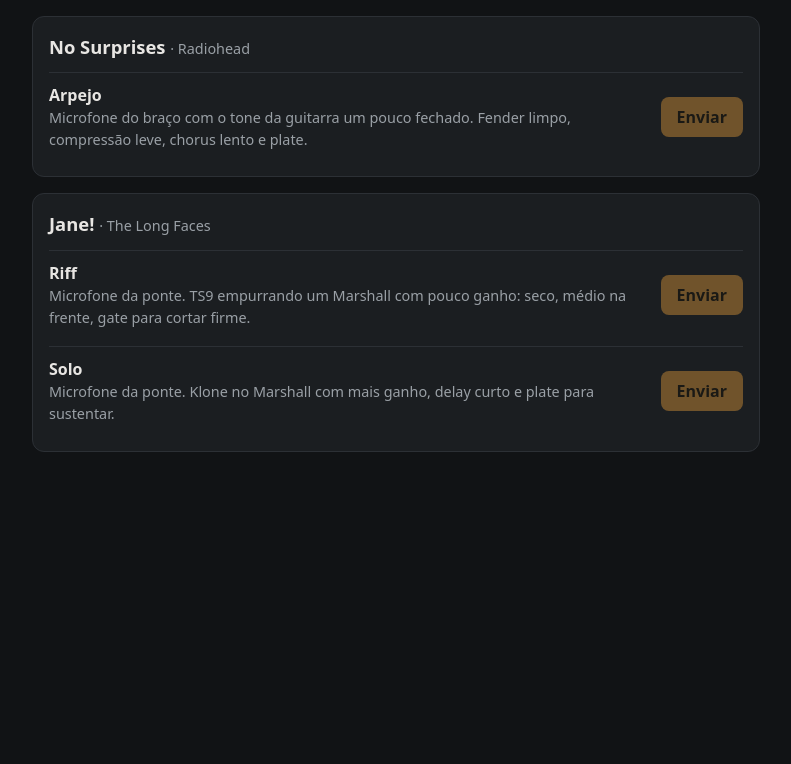
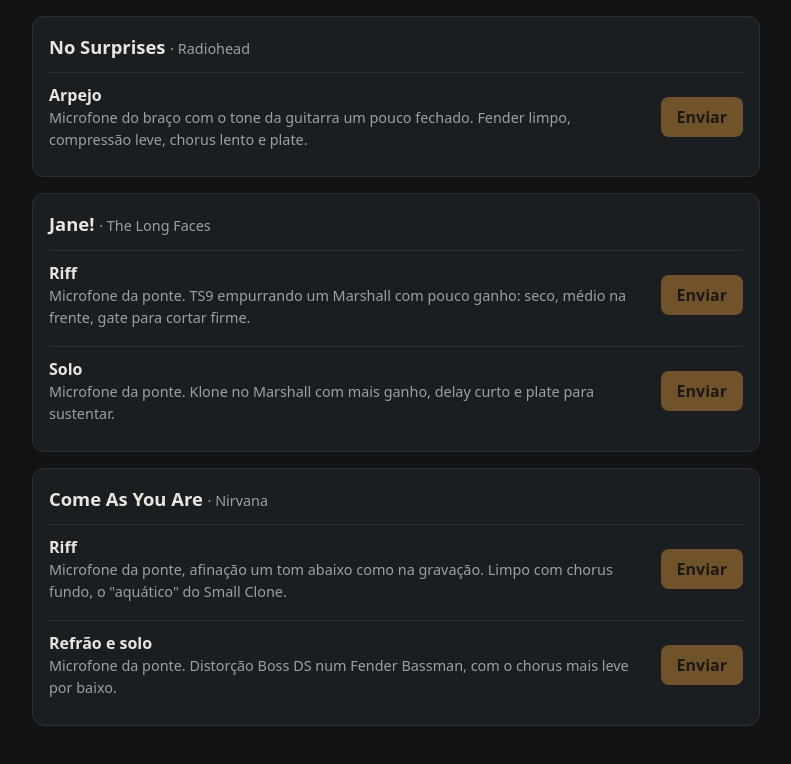
Before and after one commit to patogordo/Tonebook, a Nuxt app: page / in a window 1280 px wide. Shown: the part 636-1400 px from the top of the page, without its empty margins (244-1035 px from the left). Before the commit the page ends 1152 px from the top, so only its background shows below. Built offline with nearby package versions, Linux system fonts and the light colour scheme.

Commit message:
Músicas: Come As You Are (Nirvana), riff limpo com chorus fundo e refrão com DS num Bassman

```diff
--- a/shared/songs.ts
+++ b/shared/songs.ts
@@ -147,4 +147,40 @@ export const SONGS: Song[] = [
       },
     ],
   },
+  {
+    title: 'Come As You Are',
+    artist: 'Nirvana',
+    parts: [
+      {
+        name: 'Riff',
+        hint: 'Microfone da ponte, afinação um tom abaixo como na gravação. Limpo com chorus fundo, o "aquático" do Small Clone.',
+        tone: {
+          amp: 'Fd65Dk',
+          cab: 'FdTR212',
+          blocks: {
+            amp: { on: true, params: [0.4, 0.45, 0.5, 0.65, 0.8] },
+            cab: { on: true, params: [0.5, 0.75, 0.8] },
+            mod: { on: true, type: 0, params: [0.35, 0.75, 0.8] },
+            reverb: { on: true, type: 0, params: [0.15, 0.08, 0.6, 0.1, 0.12, 1] },
+          },
+        },
+      },
+      {
+        name: 'Refrão e solo',
+        hint: 'Microfone da ponte. Distorção Boss DS num Fender Bassman, com o chorus mais leve por baixo.',
+        tone: {
+          amp: 'Fd59Bm',
+          cab: 'Fd59BM410',
+          blocks: {
+            fx1: { on: true, type: 0, params: [0.4] },
+            fx2: { on: true, type: 3, params: [0.6, 0.5, 0.7] },
+            amp: { on: true, params: [0.45, 0.5, 0.5, 0.6, 0.75] },
+            cab: { on: true, params: [0.55, 0.65, 0.8] },
+            mod: { on: true, type: 0, params: [0.35, 0.55, 0.8] },
+            reverb: { on: true, type: 0, params: [0.12, 0.07, 0.6, 0, 0.12, 1] },
+          },
+        },
+      },
+    ],
+  },
 ]
```
Also changed, not shown: 1 other file (tests, documents, lock files or other folders).
